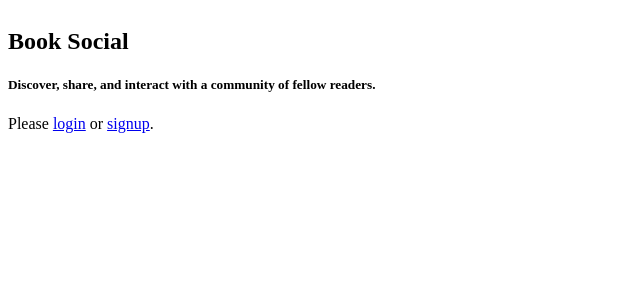
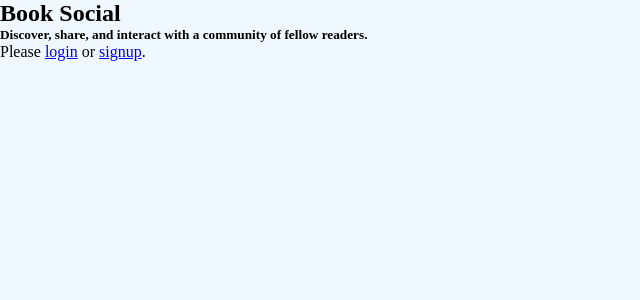
Before and after one commit to jmgraham5/booksocial, a Django app: template templates/home.html in a window 1280 px wide. Shown: the top 300 px of the page, without its empty margins (0-640 px from the left). Run offline with Django 4.2, Linux system fonts and the light colour scheme; the template is opened without the code that fills it, so the values that code supplies are empty.

Commit message:
'working on styling'

```diff
--- a/static/home.css
+++ b/static/home.css
@@ -1,21 +1,30 @@
-body {
-    background-color: white;
-    display: flex;
+*{
+    padding: 0;
+    margin: 0;
+    box-sizing: border-box;
+    background-color: aliceblue;
 }
 
+.thread {
+    padding-top: 1rem;
+}
+
+.post {
+    padding-top: 1rem;
+}
 .like {
     font-size: .8rem;
-    justify-content: space-between;
+    padding-left: 1rem;
 }
 
 .user {
     font-size: .8rem;
 }
 
-.thread {
+.body {
     font-size: 1rem;
 }
 
 #container2 {
-    display: flex
+    display: flex;
 }
--- a/templates/home.html
+++ b/templates/home.html
@@ -8,14 +8,14 @@
 {% endif %}
 
 
-  <div class='post-section'>
+  <div class='thread'>
     {% for post in object_list %}
 
       <div class="post">
         <p class='main'>
           title: {{post.title}}
         </p>
-        <p class='thread'>
+        <p class='body'>
         body: {{post.body}}
       </p>
       <div id='container2'>
@@ -23,10 +23,9 @@
         author: {{post.user}}
       </p>
       <p class='like'>Likes: [[counter]]</p>
+      <a href="{% url 'threads:edit' threads.pk %}">edit</a>
       </div>
-        {% if threads.author.username == user.username %}
-          <a href="{% url 'threads:edit' threads.pk %}">edit</a>
-        {% endif %}
+
 
       </div>
 
```
Also changed, not shown: db.sqlite3.
